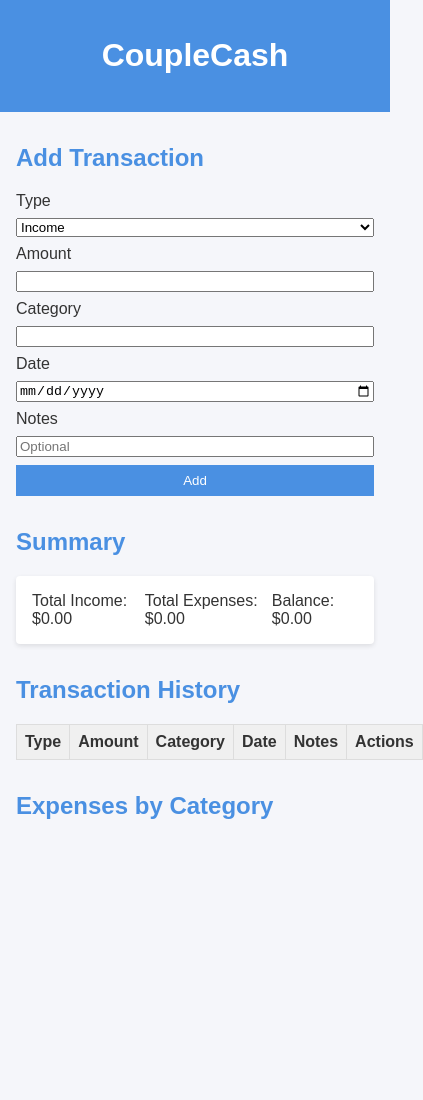
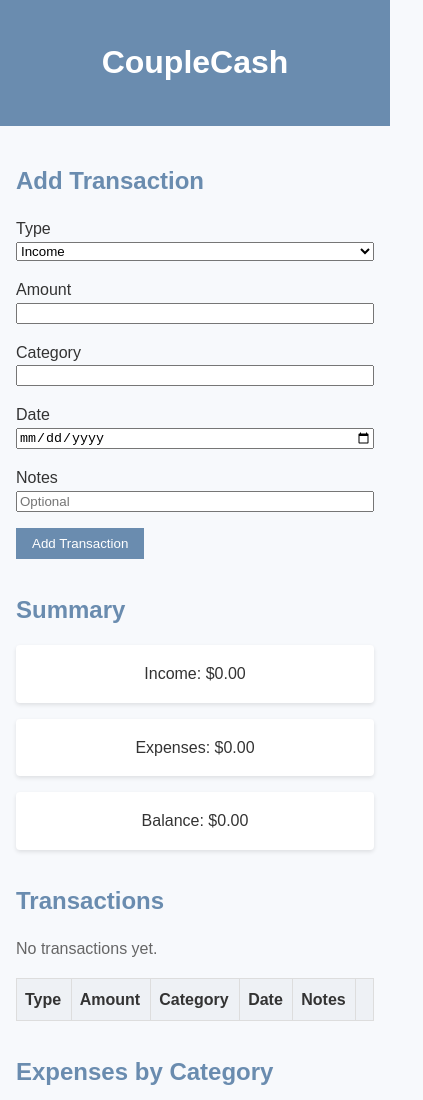
Before and after one commit to CodeWithNas/couplecash, a plain HTML site: page index.html in a window 390 px wide. Shown: the whole page, 423 px wide, since content can reach past the window. Drawn offline with nearby package versions, Linux system fonts and the light colour scheme.

Commit message:
Rewrite CoupleCash front-end

```diff
--- a/index.html
+++ b/index.html
@@ -3,7 +3,7 @@
 <head>
   <meta charset="UTF-8">
   <meta name="viewport" content="width=device-width, initial-scale=1.0">
-  <title>CoupleCash - Simple Finance Tracker</title>
+  <title>CoupleCash</title>
   <link rel="stylesheet" href="style.css">
 </head>
 <body>
@@ -12,50 +12,51 @@
   </header>
 
   <main>
-    <!-- Transaction Input Form -->
-    <section id="transaction-form-section">
+    <!-- Transaction Form -->
+    <section id="add-transaction">
       <h2>Add Transaction</h2>
       <form id="transaction-form">
-        <div class="form-row">
+        <div class="form-group">
           <label for="type">Type</label>
           <select id="type" required>
             <option value="income">Income</option>
             <option value="expense">Expense</option>
           </select>
         </div>
-        <div class="form-row">
+        <div class="form-group">
           <label for="amount">Amount</label>
-          <input type="number" id="amount" required>
+          <input type="number" id="amount" step="0.01" min="0" required>
         </div>
-        <div class="form-row">
+        <div class="form-group">
           <label for="category">Category</label>
           <input type="text" id="category" required>
         </div>
-        <div class="form-row">
+        <div class="form-group">
           <label for="date">Date</label>
           <input type="date" id="date" required>
         </div>
-        <div class="form-row">
+        <div class="form-group full-width">
           <label for="notes">Notes</label>
           <input type="text" id="notes" placeholder="Optional">
         </div>
-        <button type="submit">Add</button>
+        <button type="submit" id="add-btn">Add Transaction</button>
       </form>
     </section>
 
-    <!-- Financial Summary -->
+    <!-- Summary Dashboard -->
     <section id="summary">
       <h2>Summary</h2>
       <div class="summary-grid">
-        <div>Total Income: <span id="total-income">$0</span></div>
-        <div>Total Expenses: <span id="total-expenses">$0</span></div>
-        <div>Balance: <span id="balance">$0</span></div>
+        <div class="summary-item">Income: <span id="total-income">$0.00</span></div>
+        <div class="summary-item">Expenses: <span id="total-expenses">$0.00</span></div>
+        <div class="summary-item">Balance: <span id="balance">$0.00</span></div>
       </div>
     </section>
 
-    <!-- Transaction History -->
-    <section id="history">
-      <h2>Transaction History</h2>
+    <!-- Transactions List -->
+    <section id="transactions">
+      <h2>Transactions</h2>
+      <p id="empty-state">No transactions yet.</p>
       <table id="transactions-table">
         <thead>
           <tr>
@@ -64,19 +65,17 @@
             <th>Category</th>
             <th>Date</th>
             <th>Notes</th>
-            <th>Actions</th>
+            <th></th>
           </tr>
         </thead>
-        <tbody>
-          <!-- Transactions will be injected here -->
-        </tbody>
+        <tbody></tbody>
       </table>
     </section>
 
-    <!-- Chart Section -->
+    <!-- Chart Placeholder -->
     <section id="chart-section">
       <h2>Expenses by Category</h2>
-      <canvas id="expense-chart"></canvas>
+      <canvas id="expense-chart" width="300" height="300"></canvas>
     </section>
   </main>
 
--- a/script.js
+++ b/script.js
@@ -1,18 +1,30 @@
-// Helper functions for localStorage
-function getTransactions() {
+// Utility: load transactions from localStorage
+function loadTransactions() {
   const data = localStorage.getItem('transactions');
   return data ? JSON.parse(data) : [];
 }
 
+// Utility: save transactions array to localStorage
 function saveTransactions(transactions) {
   localStorage.setItem('transactions', JSON.stringify(transactions));
 }
 
-// Render transaction history
+// Render the list of transactions
 function renderTransactions() {
-  const transactions = getTransactions();
+  const transactions = loadTransactions();
   const tbody = document.querySelector('#transactions-table tbody');
+  const emptyState = document.getElementById('empty-state');
+
   tbody.innerHTML = '';
+  if (transactions.length === 0) {
+    emptyState.classList.remove('hidden');
+    return;
+  }
+
+  emptyState.classList.add('hidden');
+  // Sort by most recent
+  transactions.sort((a, b) => new Date(b.date) - new Date(a.date));
+
   transactions.forEach((t, index) => {
     const row = document.createElement('tr');
     row.innerHTML = `
@@ -27,70 +39,60 @@ function renderTransactions() {
   });
 }
 
-// Update income, expenses, and balance
+// Update summary totals
 function updateSummary() {
-  const transactions = getTransactions();
+  const transactions = loadTransactions();
   let income = 0;
   let expenses = 0;
+
   transactions.forEach(t => {
+    const amount = Number(t.amount);
     if (t.type === 'income') {
-      income += Number(t.amount);
+      income += amount;
     } else {
-      expenses += Number(t.amount);
+      expenses += amount;
     }
   });
+
   document.getElementById('total-income').textContent = `$${income.toFixed(2)}`;
   document.getElementById('total-expenses').textContent = `$${expenses.toFixed(2)}`;
   document.getElementById('balance').textContent = `$${(income - expenses).toFixed(2)}`;
 }
 
-// Add new transaction
-function addTransaction(event) {
+// Handle form submission
+function handleFormSubmit(event) {
   event.preventDefault();
+
   const type = document.getElementById('type').value;
-  const amount = document.getElementById('amount').value;
-  const category = document.getElementById('category').value;
+  const amount = parseFloat(document.getElementById('amount').value);
+  const category = document.getElementById('category').value.trim();
   const date = document.getElementById('date').value;
-  const notes = document.getElementById('notes').value;
+  const notes = document.getElementById('notes').value.trim();
 
-  if (!amount || isNaN(amount) || !category || !date) {
-    alert('Please fill out the form correctly.');
+  if (!type || isNaN(amount) || !category || !date) {
+    alert('Please fill in all required fields.');
     return;
   }
 
-  const transactions = getTransactions();
-  transactions.push({ type, amount: Number(amount), category, date, notes });
+  const transactions = loadTransactions();
+  transactions.push({ type, amount, category, date, notes });
   saveTransactions(transactions);
+
   renderTransactions();
   updateSummary();
   updateChart();
   event.target.reset();
 }
 
-// Delete transaction
+// Delete transaction by index
 function deleteTransaction(index) {
-  const transactions = getTransactions();
+  const transactions = loadTransactions();
   transactions.splice(index, 1);
   saveTransactions(transactions);
   renderTransactions();
   updateSummary();
   updateChart();
 }
-
-// Setup event listeners
-function setup() {
-  document.getElementById('transaction-form').addEventListener('submit', addTransaction);
-  document.querySelector('#transactions-table tbody').addEventListener('click', (e) => {
-    if (e.target.classList.contains('delete-btn')) {
-      deleteTransaction(e.target.dataset.index);
-    }
-  });
-  renderTransactions();
-  updateSummary();
-  initChart();
-}
-
-document.addEventListener('DOMContentLoaded', setup);
 
 // ----- Chart.js -----
 let chart;
@@ -108,9 +110,9 @@ function initChart() {
 
 function updateChart() {
   if (!chart) return;
-  const transactions = getTransactions().filter(t => t.type === 'expense');
+  const expenses = loadTransactions().filter(t => t.type === 'expense');
   const categories = {};
-  transactions.forEach(t => {
+  expenses.forEach(t => {
     categories[t.category] = (categories[t.category] || 0) + Number(t.amount);
   });
   chart.data.labels = Object.keys(categories);
@@ -118,3 +120,19 @@ function updateChart() {
   chart.data.datasets[0].backgroundColor = chart.data.labels.map(() => `hsl(${Math.random()*360},70%,70%)`);
   chart.update();
 }
+
+// Setup event listeners
+function init() {
+  document.getElementById('transaction-form').addEventListener('submit', handleFormSubmit);
+  document.querySelector('#transactions-table tbody').addEventListener('click', e => {
+    if (e.target.classList.contains('delete-btn')) {
+      deleteTransaction(e.target.dataset.index);
+    }
+  });
+
+  renderTransactions();
+  updateSummary();
+  initChart();
+}
+
+document.addEventListener('DOMContentLoaded', init);
--- a/style.css
+++ b/style.css
@@ -1,66 +1,87 @@
+/* Base Styles */
 * {
   box-sizing: border-box;
 }
 
 body {
-  font-family: Arial, sans-serif;
+  font-family: Arial, Helvetica, sans-serif;
+  line-height: 1.6;
   margin: 0;
-  padding: 0;
-  background-color: #f5f6fa;
+  background-color: #f7f9fc;
   color: #333;
 }
 
 header {
-  background-color: #4a90e2;
-  color: white;
+  background-color: #6a8caf;
+  color: #fff;
   padding: 1rem;
   text-align: center;
 }
 
 main {
   max-width: 800px;
-  margin: 1rem auto;
-  padding: 0 1rem;
+  margin: 0 auto;
+  padding: 1rem;
+}
+
+section {
+  margin-bottom: 2rem;
 }
 
 h2 {
-  margin-top: 2rem;
-  color: #4a90e2;
+  margin-bottom: 1rem;
+  color: #6a8caf;
 }
 
-form {
-  display: grid;
-  grid-template-columns: 1fr 2fr;
-  gap: 0.5rem 1rem;
-  align-items: center;
+/* Form Styles */
+#transaction-form {
+  display: flex;
+  flex-wrap: wrap;
+  gap: 1rem;
 }
 
-.form-row {
-  display: contents;
+.form-group {
+  flex: 1 1 150px;
+  display: flex;
+  flex-direction: column;
 }
 
-form button {
-  grid-column: 2 / 3;
+.full-width {
+  flex: 1 1 100%;
+}
+
+button {
   padding: 0.5rem 1rem;
-  background-color: #4a90e2;
-  color: white;
   border: none;
+  background-color: #6a8caf;
+  color: #fff;
   cursor: pointer;
 }
 
+button:hover {
+  background-color: #587893;
+}
+
+/* Summary */
 .summary-grid {
   display: flex;
-  justify-content: space-between;
-  background: #fff;
-  padding: 1rem;
-  border-radius: 4px;
-  box-shadow: 0 2px 5px rgba(0,0,0,0.1);
+  flex-wrap: wrap;
+  gap: 1rem;
 }
 
+.summary-item {
+  flex: 1 1 200px;
+  background-color: #fff;
+  border-radius: 4px;
+  padding: 1rem;
+  text-align: center;
+  box-shadow: 0 2px 4px rgba(0,0,0,0.1);
+}
+
+/* Transactions Table */
 #transactions-table {
   width: 100%;
   border-collapse: collapse;
-  margin-top: 1rem;
 }
 
 #transactions-table th,
@@ -71,23 +92,38 @@ form button {
 }
 
 #transactions-table th {
-  background-color: #f0f0f0;
+  background-color: #eef1f5;
 }
 
 .delete-btn {
-  background-color: #e74c3c;
-  color: white;
+  background-color: #e76f51;
   border: none;
+  color: #fff;
   padding: 0.25rem 0.5rem;
   cursor: pointer;
 }
 
+.delete-btn:hover {
+  background-color: #d85c3f;
+}
+
+#empty-state {
+  margin-top: 0.5rem;
+  color: #666;
+}
+
+.hidden {
+  display: none;
+}
+
+/* Chart Section */
+#chart-section canvas {
+  max-width: 100%;
+  margin-top: 1rem;
+}
+
 @media (max-width: 600px) {
-  form {
-    grid-template-columns: 1fr;
-  }
-
-  form button {
-    grid-column: 1 / 2;
+  .form-group {
+    flex: 1 1 100%;
   }
 }
```
Also changed, not shown: 1 other file.
